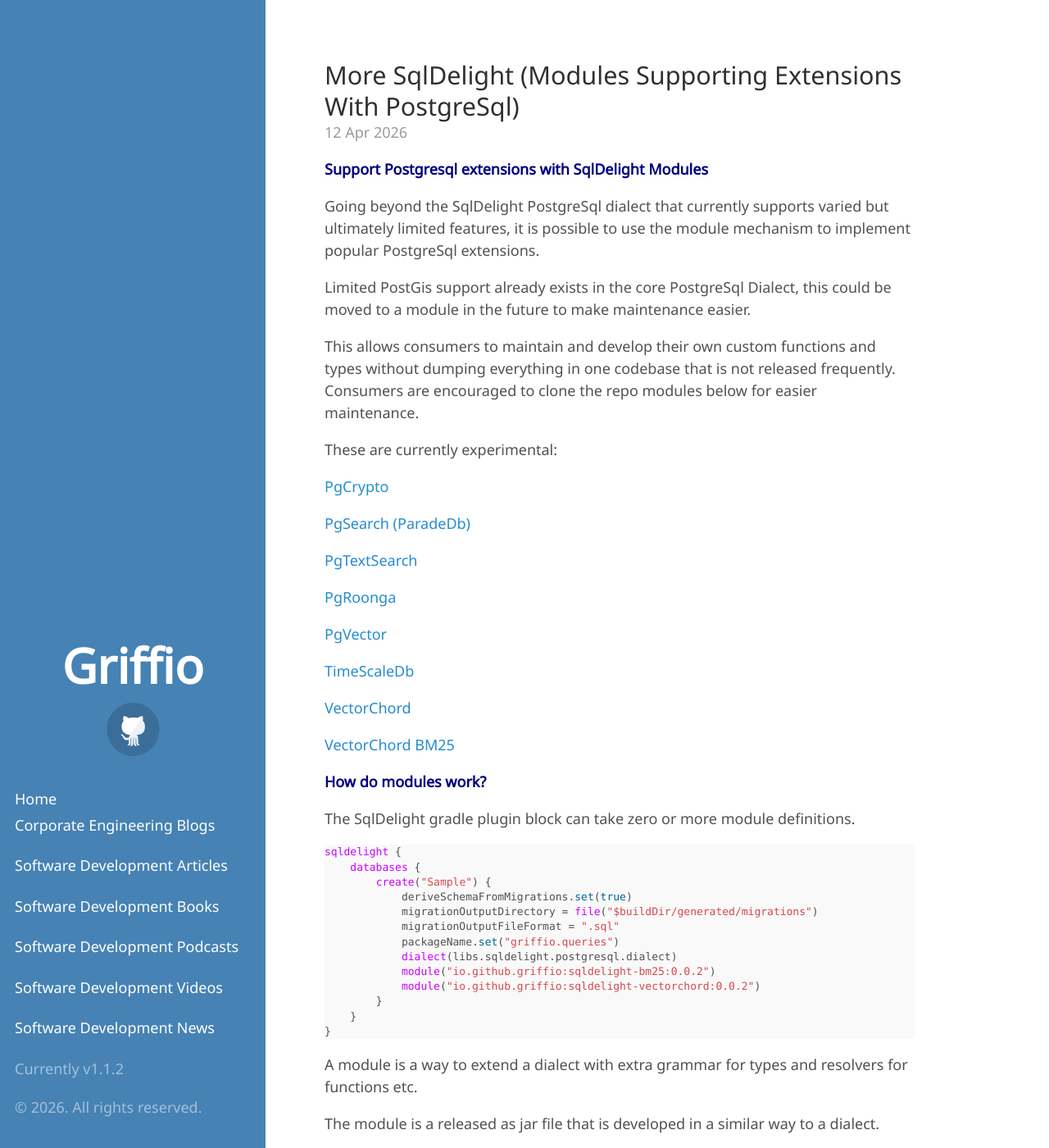
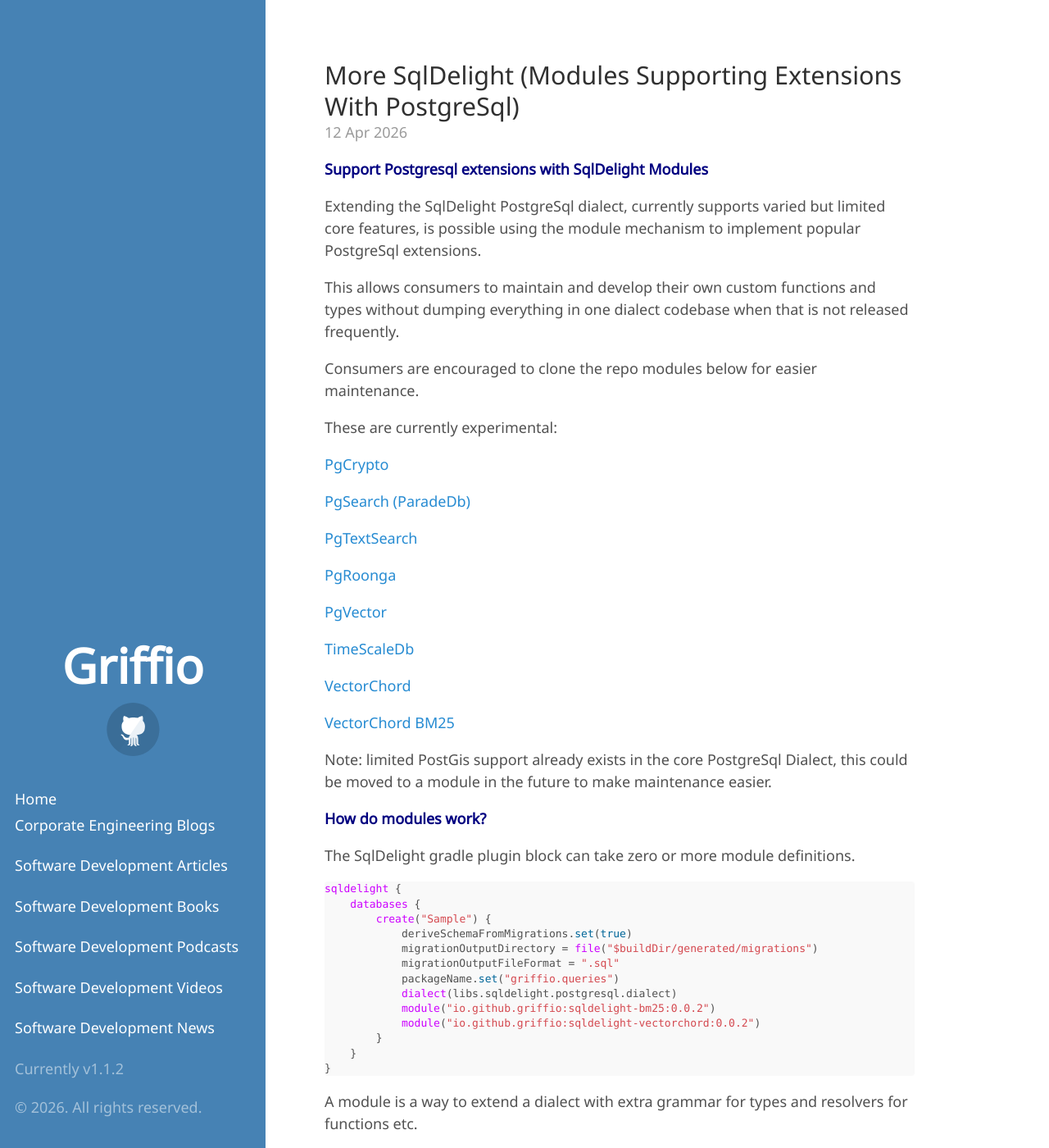
Before and after one commit to griffio/griffio.github.io, a Jekyll site: the page built from _posts/2026-04-12-More-SqlDelight-Modules-Supporting-Extensions-With-PostgreSql.md, in a window 1280 px wide and 1400 px high. Shown: the whole window at 82% size. Built offline with Jekyll 4.4.1, drawn with Linux system fonts in a browser that asks for light colours; some web fonts are replaced.

Commit message:
Update 2026-04-12-More-SqlDelight-Modules-Supporting-Extensions-With-PostgreSql.md

```diff
--- a/_posts/2026-04-12-More-SqlDelight-Modules-Supporting-Extensions-With-PostgreSql.md
+++ b/_posts/2026-04-12-More-SqlDelight-Modules-Supporting-Extensions-With-PostgreSql.md
@@ -9,12 +9,11 @@
 
 **Support Postgresql extensions with SqlDelight Modules**
 
-Going beyond the SqlDelight PostgreSql dialect that currently supports varied but ultimately limited features, it is possible
-to use the module mechanism to implement popular PostgreSql extensions.
+Extending the SqlDelight PostgreSql dialect, currently supports varied but limited core features, is possible
+using the module mechanism to implement popular PostgreSql extensions.
 
-Limited PostGis support already exists in the core PostgreSql Dialect, this could be moved to a module in the future to make maintenance easier.
+This allows consumers to maintain and develop their own custom functions and types without dumping everything in one dialect codebase when that is not released frequently.
 
-This allows consumers to maintain and develop their own custom functions and types without dumping everything in one codebase that is not released frequently.
 Consumers are encouraged to clone the repo modules below for easier maintenance.
 
 These are currently experimental:
@@ -34,6 +33,8 @@
 [VectorChord](https://github.com/griffio/sqldelight-vectorchord-module-app)
 
 [VectorChord BM25](https://github.com/griffio/sqldelight-bm25-module-app)
+
+Note: limited PostGis support already exists in the core PostgreSql Dialect, this could be moved to a module in the future to make maintenance easier.
 
 **How do modules work?**
 
```
